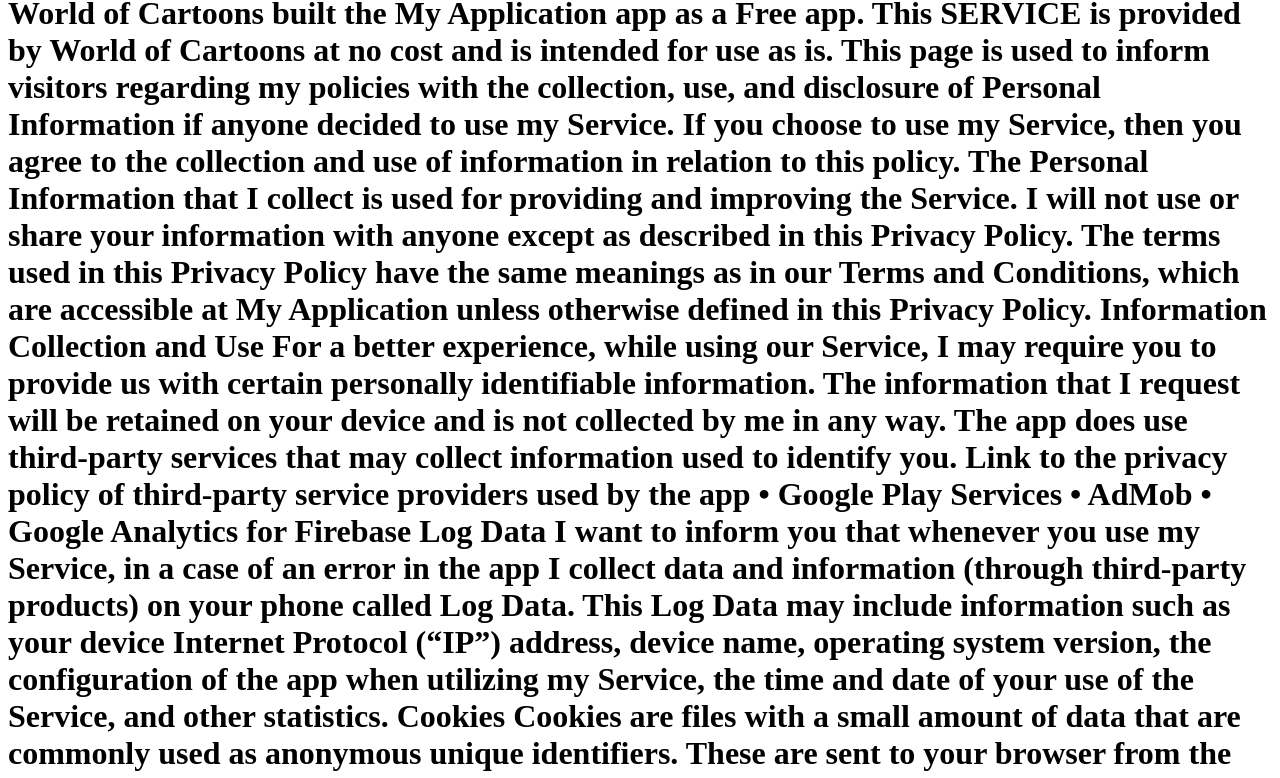
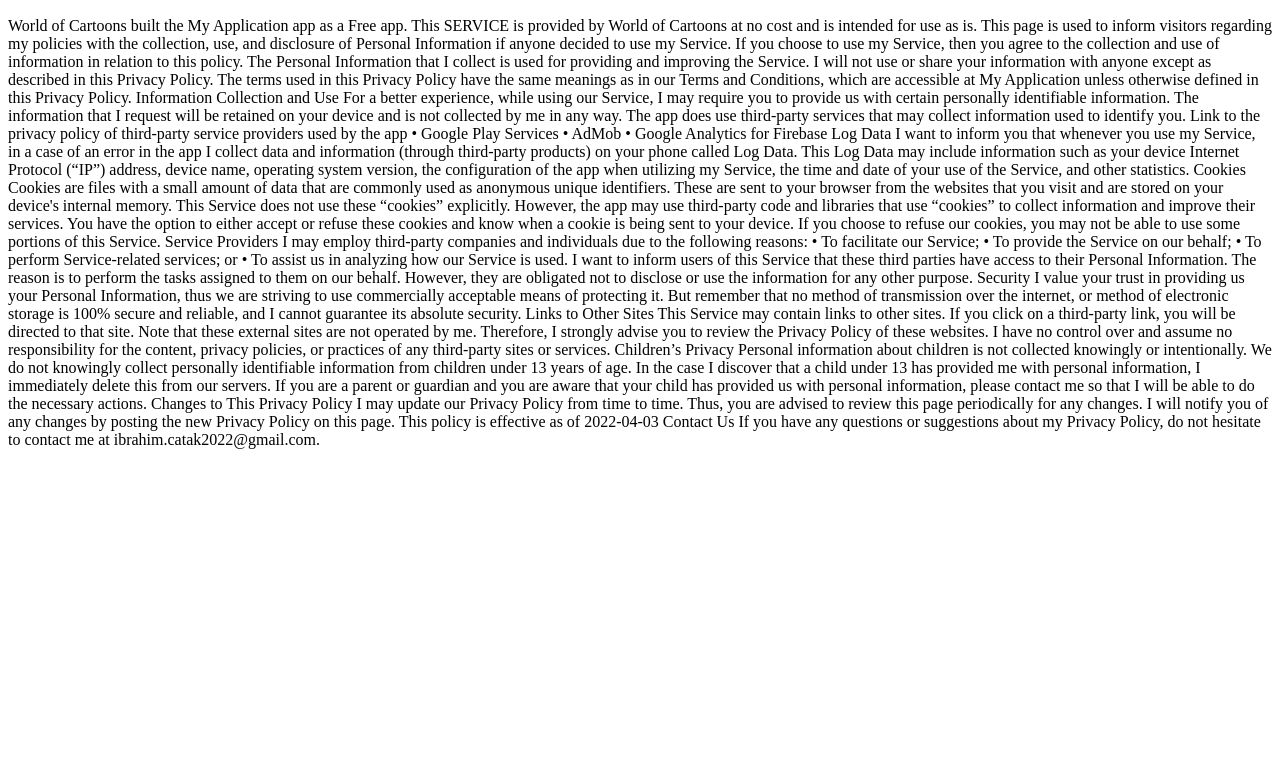
Before and after one commit to worldofcartoons/worldofcartoons.github.io, a plain HTML site: page index.html in a window 1280 px wide. Shown: the part 63-841 px from the top of the page. After the commit the page ends 800 px from the top, so only its background shows below. Drawn offline with Linux system fonts and the light colour scheme.

Commit message:
Update index.html

```diff
--- a/index.html
+++ b/index.html
@@ -5,7 +5,7 @@
     <title>Privacy Policy</title>
   </head>
   <body>
-    <h1>                                  Privacy Policy <br>
+    <h1>                                  Privacy Policy </h1>
 World of Cartoons built the My Application app as a Free app. This SERVICE is provided by World of Cartoons at no cost and is intended for use as is.
 This page is used to inform visitors regarding my policies with the collection, use, and disclosure of Personal Information if anyone decided to use my Service.
 If you choose to use my Service, then you agree to the collection and use of information in relation to this policy. The Personal Information that I collect is used for providing and improving the Service. I will not use or share your information with anyone except as described in this Privacy Policy.
@@ -40,6 +40,6 @@ I may update our Privacy Policy from time to time. Thus, you are advised to revi
 This policy is effective as of 2022-04-03
 Contact Us
 If you have any questions or suggestions about my Privacy Policy, do not hesitate to contact me at ibrahim.catak2022@gmail.com.
-</h1>
+
   </body>
 </html>
```
